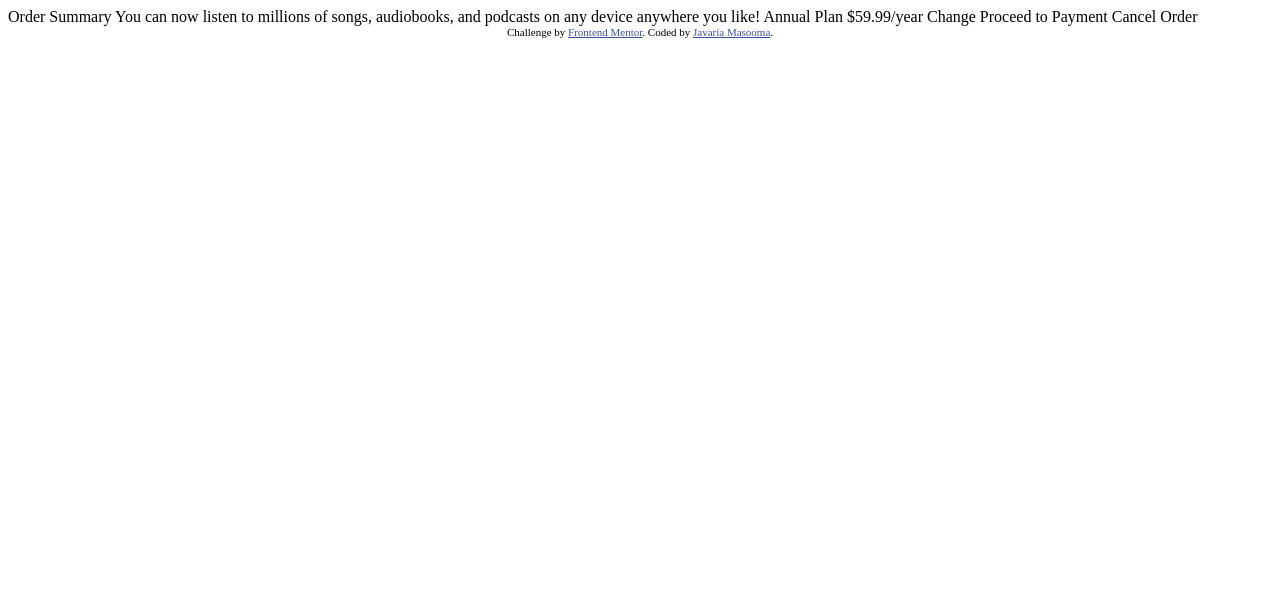
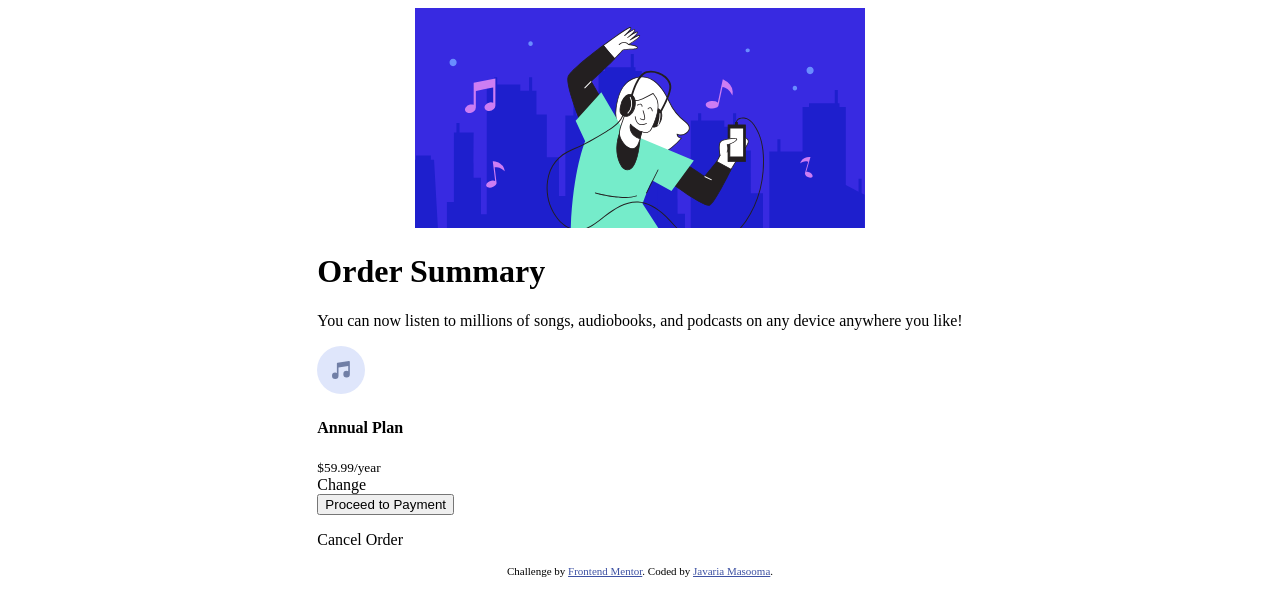
Before and after one commit to j-masuma/order-summary-component, a plain HTML site: page index.html in a window 1280 px wide. Drawn offline with Linux system fonts and the light colour scheme.

Commit message:
added some styles

```diff
--- a/index.html
+++ b/index.html
@@ -12,20 +12,38 @@
 
 </head>
 <body>
-
-  Order Summary
-
-  You can now listen to millions of songs, audiobooks, and podcasts on any
-  device anywhere you like!
-
-  Annual Plan
-  $59.99/year
-
-  Change
-
-  Proceed to Payment
-  Cancel Order
-
+  <div class="main-body">
+    <div>
+      <img src="./images/illustration-hero.svg" alt="">
+    </div>
+    <div>
+      <h1>Order Summary</h1>
+      <p>
+      You can now listen to millions of songs, audiobooks, and podcasts on any
+      device anywhere you like!
+    </p>
+    <div>
+      <div>
+        <div>
+          <img src="./images/icon-music.svg" alt="music-icon">
+        </div>
+        <div>
+          <h4>Annual Plan</h4>
+          <small>$59.99/year</small>
+        </div>
+      </div>
+      <div>
+        Change
+      </div>
+    </div>
+    <button>
+      Proceed to Payment
+    </button>
+    <p>
+      Cancel Order
+    </p>
+    </div>
+  </div>
   <div class="attribution">
     Challenge by <a href="https://www.frontendmentor.io?ref=challenge" target="_blank">Frontend Mentor</a>.
     Coded by <a href="#">Javaria Masooma</a>.
--- a/style.css
+++ b/style.css
@@ -1,3 +1,14 @@
+
+.main-body{
+    display: flex;
+    flex-direction: column;
+    align-items: center;
+    justify-content: center;
+}
+
+
+
+
 .attribution {
     font-size: 11px; text-align: center;
 }
```
